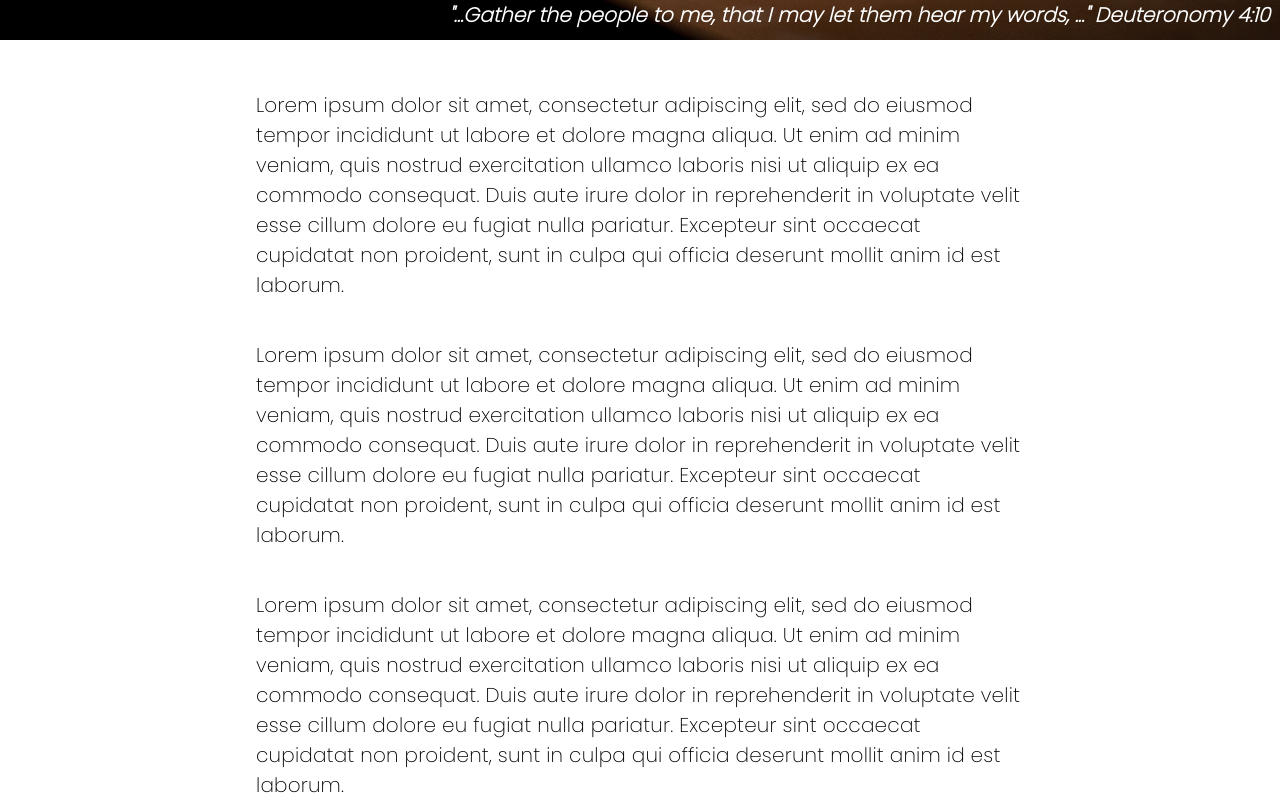
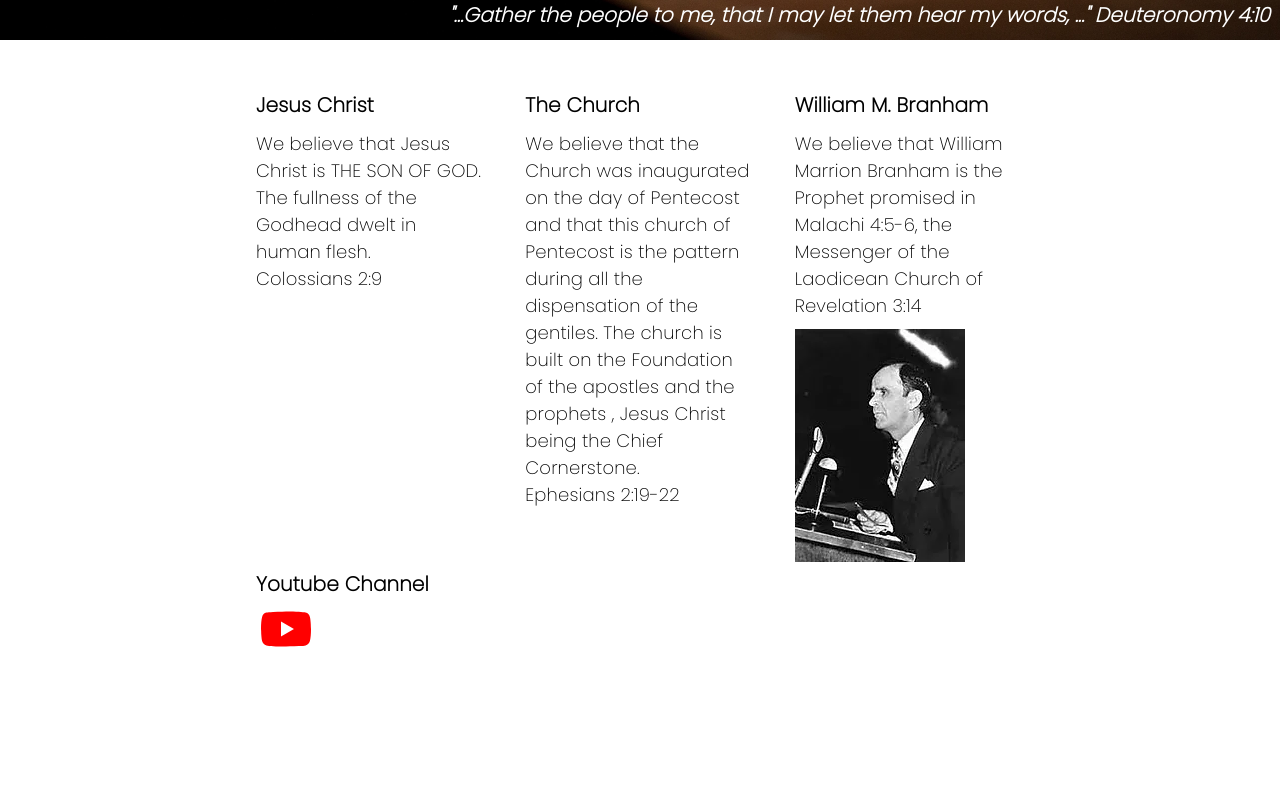
Before and after one commit to Jeannot-MN/pct, a React (Create React App) app in the folder public/: page /about in a window 1280 px wide. Shown: the part 480-1280 px from the top of the page. Built offline with nearby package versions, Linux system fonts and the light colour scheme.

Commit message:
chore: Update about us page

```diff
--- a/public/src/modules/Footer/Footer.tsx
+++ b/public/src/modules/Footer/Footer.tsx
@@ -60,7 +60,7 @@ export function Footer() {
 
                 <Box
                     display='flex'
-                    justifyContent = 'center'
+                    justifyContent='center'
                 >
                     <Link
                         sx={{
--- a/public/src/pages/AboutUs/AboutUs.tsx
+++ b/public/src/pages/AboutUs/AboutUs.tsx
@@ -1,5 +1,7 @@
-import { Box, Typography } from "@mui/material";
+import { Box, Link, Typography } from "@mui/material";
 import Header from "../../modules/Header/Header";
+import YouTubeIcon from '@mui/icons-material/YouTube';
+import WMB from '../../assets/WMB.png';
 
 export function AboutUs() {
     return (
@@ -18,54 +20,154 @@ export function AboutUs() {
                         flexDirection: 'column',
                         justifyContent: 'center',
                         width: '60%',
-                    maxWidth: '1000px',
+                        maxWidth: '1200px',
                         padding: '50px 0px',
                     }}
                 >
+                    <Box
+                        sx={{
+                            display: 'flex',
+                            justifyContent: 'space-between',
+                            width: '100%',
+                        }}
+                    >
+                        <Box width="33%" display="flex" flexDirection="column" mr={5}>
+                            <Box mb="10px">
+                                <Typography
+                                    sx={{
+                                        fontFamily: 'Poppins',
+                                        fontSize: '20px',
+                                        textAlign: 'left',
+                                        fontWeight: 'bold'
+                                    }}
+                                >
+                                    Jesus Christ
+                                </Typography>
+                            </Box>
+
+                            <Box>
+                                <Typography
+                                    sx={{
+                                        fontFamily: 'Poppins',
+                                        fontSize: '18px',
+                                        textAlign: 'left',
+                                    }}
+                                >
+                                    We believe that Jesus Christ is THE SON OF GOD.
+                                    The fullness of the Godhead dwelt in human flesh.
+                                    <br />Colossians 2:9
+                                </Typography>
+                            </Box>
+                        </Box>
+
+                        <Box width="33%" display="flex" flexDirection="column" mr={5}>
+                            <Box mb="10px">
+                                <Typography
+                                    sx={{
+                                        fontFamily: 'Poppins',
+                                        fontSize: '20px',
+                                        textAlign: 'left',
+                                        fontWeight: 'bold'
+                                    }}
+                                >
+                                    The Church
+                                </Typography>
+                            </Box>
+
+                            <Box>
+                                <Typography
+                                    sx={{
+                                        fontFamily: 'Poppins',
+                                        fontSize: '18px',
+                                        textAlign: 'left',
+                                    }}
+                                >
+                                    We believe that the Church was inaugurated on the day of Pentecost
+                                    and that this church of Pentecost is the pattern during all the dispensation of the gentiles.
+                                    The church is built on the Foundation of the apostles and the prophets
+                                    , Jesus Christ being the Chief Cornerstone.
+                                    <br /> Ephesians 2:19-22
+                                </Typography>
+                            </Box>
+                        </Box>
+
+                        <Box width="33%" display="flex" flexDirection="column">
+                            <Box mb="10px">
+                                <Typography
+                                    sx={{
+                                        fontFamily: 'Poppins',
+                                        fontSize: '20px',
+                                        textAlign: 'left',
+                                        fontWeight: 'bold'
+                                    }}
+                                >
+                                    William M. Branham
+                                </Typography>
+                            </Box>
+
+                            <Box>
+                                <Typography
+                                    sx={{
+                                        fontFamily: 'Poppins',
+                                        fontSize: '18px',
+                                        textAlign: 'left',
+                                    }}
+                                >
+                                    We believe that William Marrion Branham is the Prophet promised in Malachi 4:5-6,
+                                    the Messenger of the Laodicean Church of Revelation 3:14
+                                </Typography>
+                                <Box mt="10px">
+                                    <img
+                                        src={WMB}
+                                    />
+                                </Box>
+                            </Box>
+                        </Box>
+                    </Box>
+
+                    <Box
+                        sx={{
+                            display: 'flex',
+                            justifyContent: 'space-between',
+                            width: '100%',
+                        }}
+                    >
+                        <Box width="33%" display="flex" flexDirection="column">
                             <Box>
                                 <Typography
                                     sx={{
                                         fontFamily: 'Poppins',
                                         fontSize: '20px',
                                         textAlign: 'left',
+                                        fontWeight: 'bold'
                                     }}
                                 >
-                        Lorem ipsum dolor sit amet, consectetur adipiscing elit, sed do eiusmod tempor incididunt ut labore et dolore magna aliqua.
-                        Ut enim ad minim veniam, quis nostrud exercitation ullamco laboris nisi ut aliquip ex ea commodo consequat.
-                        Duis aute irure dolor in reprehenderit in voluptate velit esse cillum dolore eu fugiat nulla pariatur.
-                        Excepteur sint occaecat cupidatat non proident, sunt in culpa qui officia deserunt mollit anim id est laborum.
+                                    Youtube Channel
                                 </Typography>
                             </Box>
 
-                <Box mt={5}>
-                    <Typography
+                            <Box>
+                                <Link
                                     sx={{
                                         fontFamily: 'Poppins',
-                            fontSize: '20px',
-                            textAlign: 'left',
+                                        color: 'red',
+                                        textAlign: 'center',
+                                        '&:hover': {
+                                            cursor: "pointer",
+                                        },
                                     }}
+                                    href="https://www.youtube.com/c/PretoriaChristianTabernacle"
+                                    target={"_blank"}
                                 >
-                        Lorem ipsum dolor sit amet, consectetur adipiscing elit, sed do eiusmod tempor incididunt ut labore et dolore magna aliqua.
-                        Ut enim ad minim veniam, quis nostrud exercitation ullamco laboris nisi ut aliquip ex ea commodo consequat.
-                        Duis aute irure dolor in reprehenderit in voluptate velit esse cillum dolore eu fugiat nulla pariatur.
-                        Excepteur sint occaecat cupidatat non proident, sunt in culpa qui officia deserunt mollit anim id est laborum.
-                    </Typography>
+                                    <YouTubeIcon
+                                        sx={{
+                                            fontSize: '60px',
+                                            padding: '0px'
+                                        }}
+                                    />
+                                </Link>
                             </Box>
-
-
-                <Box  mt={5}>
-                    <Typography
-                        sx={{
-                            fontFamily: 'Poppins',
-                            fontSize: '20px',
-                            textAlign: 'left',
-                        }}
-                    >
-                        Lorem ipsum dolor sit amet, consectetur adipiscing elit, sed do eiusmod tempor incididunt ut labore et dolore magna aliqua.
-                        Ut enim ad minim veniam, quis nostrud exercitation ullamco laboris nisi ut aliquip ex ea commodo consequat.
-                        Duis aute irure dolor in reprehenderit in voluptate velit esse cillum dolore eu fugiat nulla pariatur.
-                        Excepteur sint occaecat cupidatat non proident, sunt in culpa qui officia deserunt mollit anim id est laborum.
-                    </Typography>
+                        </Box>
                     </Box>
                 </Box>
             </Box>
--- a/public/src/pages/AboutUs/MobileAboutUs.tsx
+++ b/public/src/pages/AboutUs/MobileAboutUs.tsx
@@ -1,10 +1,12 @@
-import { Box, Typography } from "@mui/material";
+import { Box, Link, Typography } from "@mui/material";
 import MobileHeader from "../../modules/Header/MobileHeader";
+import WMB from '../../assets/WMB.png';
+import YouTubeIcon from '@mui/icons-material/YouTube';
 
 export function MobileAboutUs() {
     return (
         <Box>
-            <MobileHeader pageName="About us"/>
+            <MobileHeader pageName="About us" />
             <Box
                 sx={{
                     display: 'flex',
@@ -21,50 +23,134 @@ export function MobileAboutUs() {
                         margin: '20px 10px',
                     }}
                 >
+                    <Box display="flex" flexDirection="column" mb="25px">
+                        <Box mb="10px">
+                            <Typography
+                                sx={{
+                                    fontFamily: 'Poppins',
+                                    fontSize: '18px',
+                                    textAlign: 'center',
+                                    fontWeight: 'bold'
+                                }}
+                            >
+                                Jesus Christ
+                            </Typography>
+                        </Box>
+
                         <Box>
                             <Typography
                                 sx={{
                                     fontFamily: 'Poppins',
                                     fontSize: '14px',
-                            textAlign: 'left',
+                                    textAlign: 'center',
                                 }}
                             >
-                        Lorem ipsum dolor sit amet, consectetur adipiscing elit, sed do eiusmod tempor incididunt ut labore et dolore magna aliqua.
-                        Ut enim ad minim veniam, quis nostrud exercitation ullamco laboris nisi ut aliquip ex ea commodo consequat.
-                        Duis aute irure dolor in reprehenderit in voluptate velit esse cillum dolore eu fugiat nulla pariatur.
-                        Excepteur sint occaecat cupidatat non proident, sunt in culpa qui officia deserunt mollit anim id est laborum.
+                                We believe that Jesus Christ is THE SON OF GOD.
+                                The fullness of the Godhead dwelt in human flesh.
+                                <br />Colossians 2:9
+                            </Typography>
+                        </Box>
+                    </Box>
+
+                    <Box display="flex" flexDirection="column" mb="25px">
+                        <Box mb="10px">
+                            <Typography
+                                sx={{
+                                    fontFamily: 'Poppins',
+                                    fontSize: '18px',
+                                    textAlign: 'center',
+                                    fontWeight: 'bold'
+                                }}
+                            >
+                                The Church
                             </Typography>
                         </Box>
 
-                <Box mt={5}>
+                        <Box>
                             <Typography
                                 sx={{
                                     fontFamily: 'Poppins',
                                     fontSize: '14px',
-                            textAlign: 'left',
+                                    textAlign: 'center',
                                 }}
                             >
-                        Lorem ipsum dolor sit amet, consectetur adipiscing elit, sed do eiusmod tempor incididunt ut labore et dolore magna aliqua.
-                        Ut enim ad minim veniam, quis nostrud exercitation ullamco laboris nisi ut aliquip ex ea commodo consequat.
-                        Duis aute irure dolor in reprehenderit in voluptate velit esse cillum dolore eu fugiat nulla pariatur.
-                        Excepteur sint occaecat cupidatat non proident, sunt in culpa qui officia deserunt mollit anim id est laborum.
+                                We believe that the Church was inaugurated on the day of Pentecost
+                                and that this church of Pentecost is the pattern during all the dispensation of the gentiles.
+                                The church is built on the Foundation of the apostles and the prophets
+                                , Jesus Christ being the Chief Cornerstone.
+                                <br /> Ephesians 2:19-22
+                            </Typography>
+                        </Box>
+                    </Box>
+
+                    <Box display="flex" flexDirection="column" mb="25px">
+                        <Box mb="10px">
+                            <Typography
+                                sx={{
+                                    fontFamily: 'Poppins',
+                                    fontSize: '18px',
+                                    textAlign: 'center',
+                                    fontWeight: 'bold'
+                                }}
+                            >
+                                William M. Branham
                             </Typography>
                         </Box>
 
-
-                <Box  mt={5}>
+                        <Box>
                             <Typography
                                 sx={{
                                     fontFamily: 'Poppins',
                                     fontSize: '14px',
-                            textAlign: 'left',
+                                    textAlign: 'center',
                                 }}
                             >
-                        Lorem ipsum dolor sit amet, consectetur adipiscing elit, sed do eiusmod tempor incididunt ut labore et dolore magna aliqua.
-                        Ut enim ad minim veniam, quis nostrud exercitation ullamco laboris nisi ut aliquip ex ea commodo consequat.
-                        Duis aute irure dolor in reprehenderit in voluptate velit esse cillum dolore eu fugiat nulla pariatur.
-                        Excepteur sint occaecat cupidatat non proident, sunt in culpa qui officia deserunt mollit anim id est laborum.
+                                We believe that William Marrion Branham is the Prophet promised in Malachi 4:5-6,
+                                the Messenger of the Laodicean Church of Revelation 3:14
                             </Typography>
+                            <Box display="flex" justifyContent="center" mt="10px">
+                                <img
+                                    src={WMB}
+                                />
+                            </Box>
+                        </Box>
+                    </Box>
+
+                    <Box display="flex" flexDirection="column">
+                        <Box>
+                            <Typography
+                                sx={{
+                                    fontFamily: 'Poppins',
+                                    fontSize: '18px',
+                                    textAlign: 'center',
+                                    fontWeight: 'bold'
+                                }}
+                            >
+                                Youtube Channel
+                            </Typography>
+                        </Box>
+
+                        <Box display="flex" justifyContent="center">
+                            <Link
+                                sx={{
+                                    fontFamily: 'Poppins',
+                                    color: 'red',
+                                    textAlign: 'center',
+                                    '&:hover': {
+                                        cursor: "pointer",
+                                    },
+                                }}
+                                href="https://www.youtube.com/c/PretoriaChristianTabernacle"
+                                target={"_blank"}
+                            >
+                                <YouTubeIcon
+                                    sx={{
+                                        fontSize: '60px',
+                                        padding: '0px'
+                                    }}
+                                />
+                            </Link>
+                        </Box>
                     </Box>
                 </Box>
             </Box>
--- a/public/src/pages/HomePage/HomePage.tsx
+++ b/public/src/pages/HomePage/HomePage.tsx
@@ -47,7 +47,7 @@ export function HomePage() {
                                     fontWeight: 'bold'
                                 }}
                             >
-                                Greeting to you all in the Holy name of our Lord Jesus Christ
+                                Greetings to you all in the Holy name of our Lord Jesus Christ
                             </Typography>
                         </Box>
                         <Box>
```
Also changed, not shown: public/src/pages/HomePage/MobileHomePage.tsx (+5 -3 lines), public/src/assets/WMB.png (added). Lines whose indentation alone changed are shown as unchanged.
